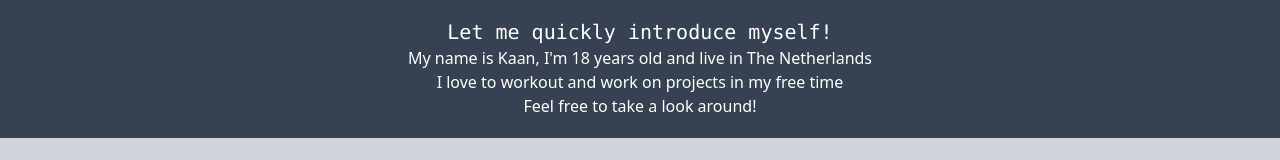
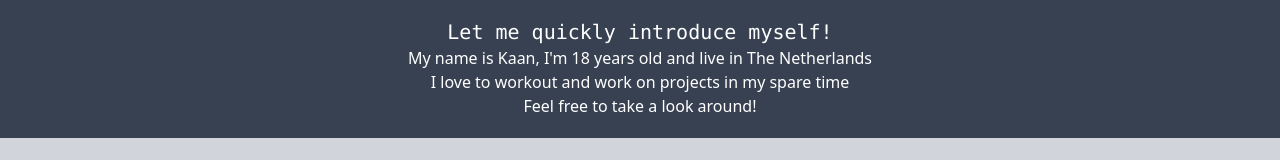
Before and after one commit to KaanDoesNothing/Portfolio, a Vue app: page / in a window 1280 px wide. Shown: the part 178-338 px from the top of the page. Built offline with nearby package versions, Linux system fonts and the light colour scheme.

Commit message:
Looks better

```diff
--- a/src/components/home.vue
+++ b/src/components/home.vue
@@ -90,7 +90,7 @@
         <div class="flex flex-col mt-3">
           <label class="text-xl font-mono">Let me quickly introduce myself!</label>
           <label>My name is Kaan, I'm 18 years old and live in The Netherlands</label>
-          <label>I love to workout and work on projects in my free time</label>
+          <label>I love to workout and work on projects in my spare time</label>
           <label>Feel free to take a look around!</label>
         </div>
       </div>
```
